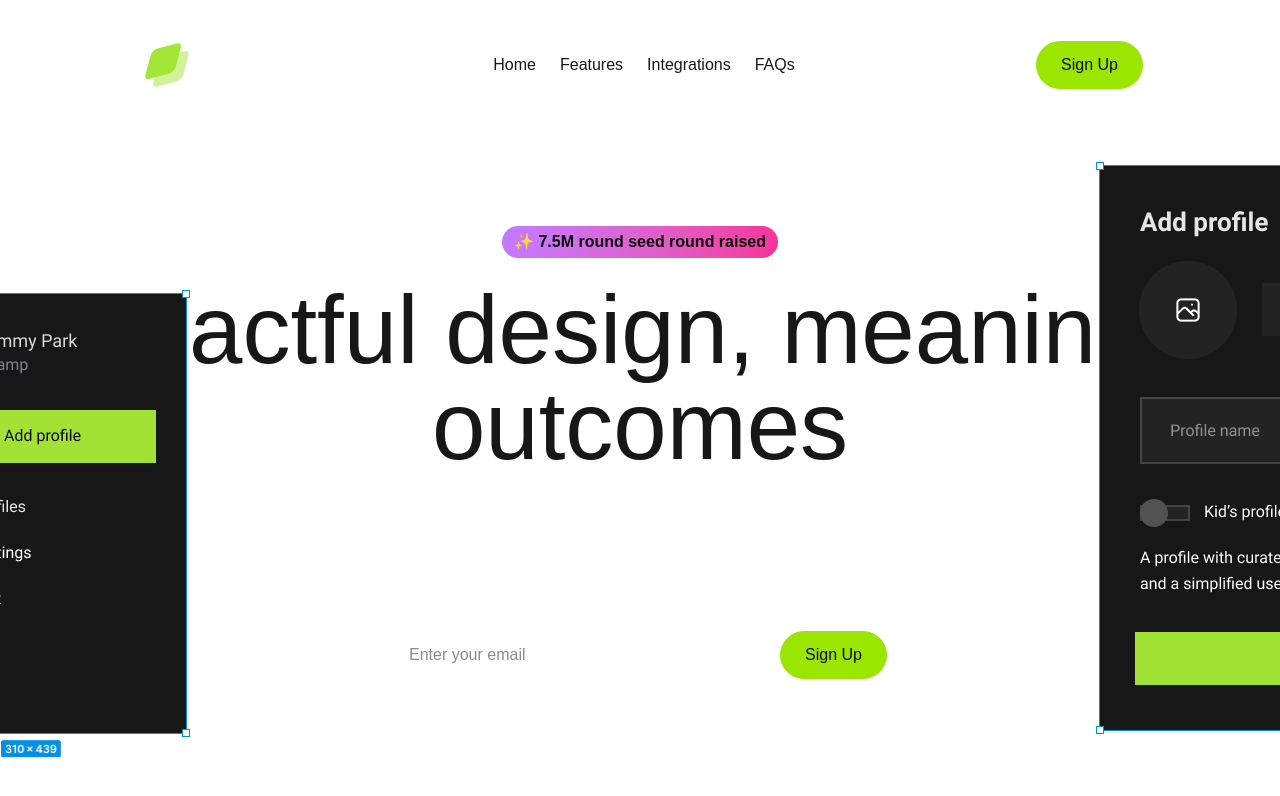
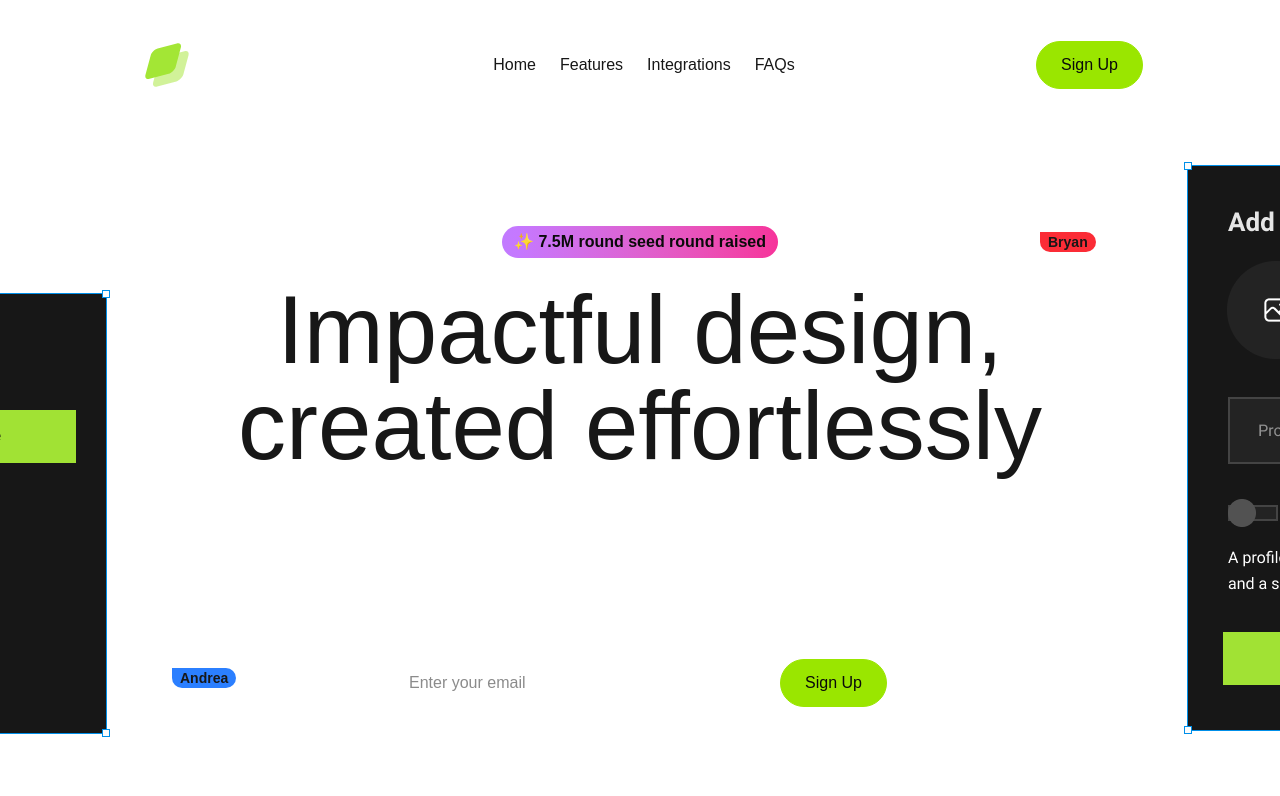
Before and after one commit to shaan-hossain-01/layers-landing-page, a Next.js app: page / in a window 1280 px wide. Shown: the top 796 px of the page. Built offline with nearby package versions, Linux system fonts and the light colour scheme.

Commit message:
Fixed all issues and made pixel perfect Hero Section

```diff
--- a/app/components/Pointer.jsx
+++ b/app/components/Pointer.jsx
@@ -1,3 +1,26 @@
-export default function Pointer(){
+import {twMerge} from "tailwind-merge";
 
+export default function Pointer({name, color}) {
+  return (
+    <div className="relative">
+      <svg
+        xmlns="http://www.w3.org/2000/svg"
+        width="24"
+        height="24"
+        viewBox="0 0 24 24"
+        fill="none"
+        stroke="currentColor"
+        strokeWidth="2"
+        strokeLinecap="round"
+        strokeLinejoin="round"
+        className="cursor-pointer text-white size-5"
+      >
+        <path d="M3 3l7.07 16.97 2.51-7.39 7.39-2.51L3 3z"></path>
+        <path d="M13 13l6 6"></path>
+      </svg>
+      <div className="absolute top-full left-full">
+        <div className={twMerge("inline-flex rounded-full rounded-tl-none font-bold text-sm px-2 bg-blue-500 ", color === "red" && "bg-red-500")}>{name}</div>
+      </div>
+    </div>
+  );
 }
--- a/package.json
+++ b/package.json
@@ -13,7 +13,8 @@
     "motion": "^12.23.12",
     "next": "15.4.6",
     "react": "19.1.0",
-    "react-dom": "19.1.0"
+    "react-dom": "19.1.0",
+    "tailwind-merge": "^3.3.1"
   },
   "devDependencies": {
     "@eslint/eslintrc": "^3",
--- a/sections/Hero.jsx
+++ b/sections/Hero.jsx
@@ -1,4 +1,5 @@
 import Button from "@/app/components/Button";
+import Pointer from "@/app/components/Pointer";
 import designExample1Image from "@/app/assets/images/design-example-1.png";
 import designExample2Image from "@/app/assets/images/design-example-2.png";
 import Image from "next/image";
@@ -7,19 +8,25 @@ export default function Hero() {
   return (
     <section className=" py-24 overflow-x-clip">
       <div className="container relative mx-auto">
-        <div className="absolute top-16 -left-32">
+        <div className="absolute top-16 -left-52 hidden lg:block">
           <Image
             src={designExample1Image}
             alt="Design Example 1"
             className=""
           />
         </div>
-        <div className="absolute -right-64 -top-16">
+        <div className="absolute -right-86 -top-16 hidden lg:block">
           <Image
             src={designExample2Image}
             alt="Design Example 2"
             className=""
           />
+        </div>
+        <div className="absolute left-38 top-105 hidden lg:block">
+          <Pointer name={"Andrea"} />
+        </div>
+        <div className="absolute right-60 -top-4 hidden lg:block">
+          <Pointer name={"Bryan"} color={"red"} />
         </div>
         <div className="flex items-center justify-center">
           <div className="inline-flex py-1 px-3 bg-gradient-to-r from-purple-400 to-pink-500 rounded-full font-semibold text-neutral-950 ">
@@ -27,9 +34,10 @@ export default function Hero() {
           </div>
         </div>
         <h1 className="text-6xl md:text-7xl lg:text-8xl font-medium text-center mt-6">
-          Impactful design, meaningful outcomes
+          Impactful design,
+          <br /> created effortlessly
         </h1>
-        <p className="text-xl text-center text-white/50 mt-8 max-w-2xl mx-auto">
+        <p className="text-xl text-center text-white/50 mt-8 max-w-2xl mx-auto px-4">
           We help you create products that not only look good but also deliver
           real value to your users. Our team of experts is dedicated to
           understanding your unique needs and crafting tailored solutions that
```
Also changed, not shown: 1 other file (tests, documents, lock files or other folders).
